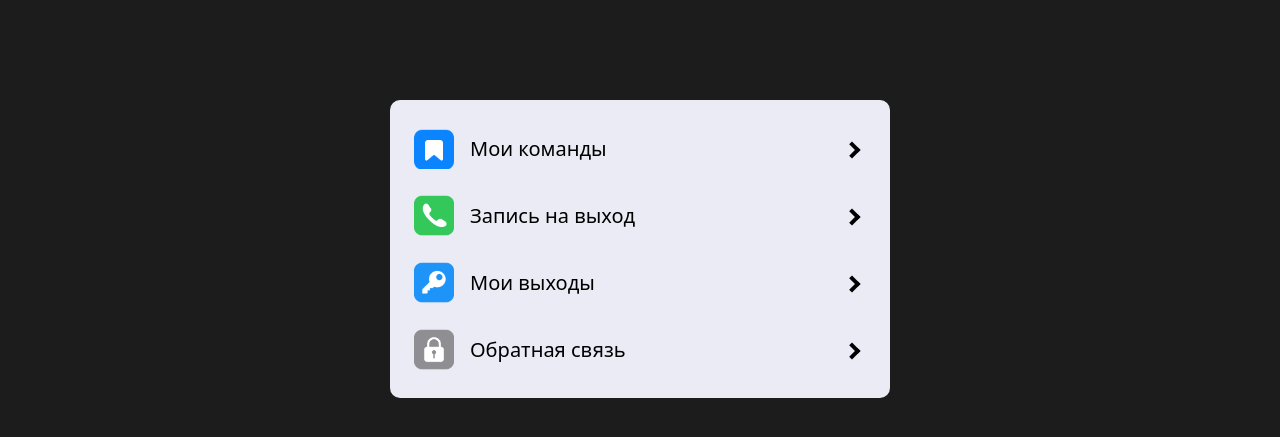
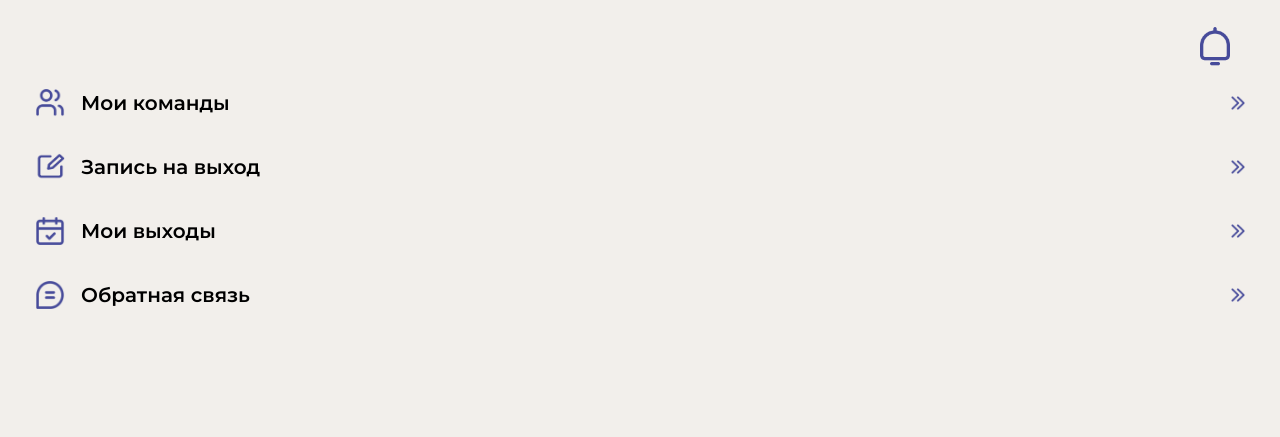
Before and after one commit to keshabobrov/YachtWind, a Flask app: page / in a window 1280 px wide. Shown: the top 437 px of the page. Run offline with Flask 3, Linux system fonts and the light colour scheme; data that the repository does not hold is empty; some libraries are stand-ins or nearby versions.

Commit message:
New design of main page. Added images and icons. Changed base main.css

```diff
--- a/db_access.py
+++ b/db_access.py
@@ -5,9 +5,11 @@ import os
 from dotenv import load_dotenv
 
 load_dotenv(dotenv_path='/usr/share/nginx/html/application/.env')
-host = "172.17.0.4"
+# host = "172.17.0.4"
+host = 'localhost'
 user = "main_connector"
-password = os.getenv("PASSWD")
+# password = os.getenv("PASSWD")
+password = '***REMOVED***'
 database = "yacht_db"
 logging.basicConfig(filename='db_access.log',
                     filemode='a+',
--- a/static/main.css
+++ b/static/main.css
@@ -1,53 +1,84 @@
+@font-face {
+    font-family: 'Montserrat';
+    font-weight: 400 600;
+    src: url(src/Montserrat.ttf)
+}
+
 body {
-    background-color: #1C1C1D;
+    background-color: #F2EFEB;
+    margin: 0;
 }
 
 .container {
     display: flex;
-    margin: 100px auto;
-    max-width: 500px;
-    background-color: #EBEBF5;
-    border-radius: 10px;
-    font-family: system-ui;
+    margin: 25px 35px;
+    font-family: "Montserrat", serif;
+    font-style: normal;
+    font-weight: 400;
     font-size: 20px;
+    line-height: 24px;
+    color: #0D0D0D;
     position: relative;
 }
 
-.mainMenu, .registrationForm, .enroll_menu {
-    margin: 20px 15px 10px;
+.mainMenu {
     display: flex;
     width: 100%;
     flex-direction: column;
     text-align: center;
 }
 
-.enroll_menu {
-    width: auto;
+.rows, .rows_invisible {
+    display: flex;
+    margin-bottom: 36px;
+    flex-direction: row;
+    background-repeat: no-repeat, no-repeat;
+    background-size: 30px, 14px;
+    background-position: 0 50%, 100% 50%;
+    -webkit-tap-highlight-color: rgba(126, 126, 133, 0.3);
 }
 
-.date_picker {
-    display: flex;
-    flex-direction: row;
-    margin: 20px 60px;
+#overlay_registration, #overlay_enroll, #overlay_event, #event_creation {
+    display: none;
 }
 
-#date_picker_text {
-    width: 100%;
-    text-align: center;
-    cursor: pointer;
+#notification_indicator {
+    margin: 0 10px 20px auto;
+    max-width: 40px;
 }
 
-#arrow_date_left, #arrow_date_right {
-    padding: 0px 10px;
+#notification_button {
+    width: 100%;
+}
+
+#my_teams {
+    background-image: url("/static/src/users.png"), url("/static/src/arrow.png");
+}
+
+#enroll_training {
+    background-image: url("/static/src/edit.png"), url("/static/src/arrow.png");
+}
+
+#statistics {
+    background-image: url("/static/src/calendar.png"), url("/static/src/arrow.png");
+}
+
+#feedback {
+    background-image: url("/static/src/message.png"), url("/static/src/arrow.png");
+}
+
+#administration {
+    display: none;
+    background-image: url("/static/src/settings.png"), url("/static/src/arrow.png");
 }
 
 button {
-    display: block;
+    display: flex;
     box-sizing: border-box;
-    padding: 15px;
+    padding: 2px 0;
     width: 100%;
     text-align: left;
-    text-indent: 50px;
+    text-indent: 46px;
     border: none;
     background-color: transparent;
     background-repeat: no-repeat;
@@ -57,179 +88,11 @@ button {
     color: black;
     font-family: inherit;
     font-size: inherit;
+    font-weight: 600;
 }
 
-input {
-    width: 100%;
-    height: 30px;
-    border: 2px solid red;
-    /*background-color: #b1c3d5;*/
-    background-color: inherit;
-    border-radius: 10px;
-}
-
-.textInput {
-    margin: auto 0;
-}
-
-.buttons {
-    display: block;
-    width: 100%;
-}
-
-.submit_button {
-    margin: 10px;
-    display: block;
-    width: 100%;
-    border: 2px solid blue;
-}
-
-.inputBlock {
-    display: flex;
-    flex-direction: row;
-    text-align: left;
-    width: 100%;
-    margin: 40px 10px 0 10px;
-
-}
-
-.inputBoxes {
-    margin: 10px 40px 10px auto;
-    width: 200px;
-}
-
-.rows, .rows_invisible {
-    display: flex;
-    margin-bottom: 10px;
-    flex-direction: row;
-    border-radius: 5px;
-    background-repeat: no-repeat;
-    background-size: 40px;
-    background-position: 2% 50%;
-    -webkit-tap-highlight-color: rgba(126, 126, 133, 0.3);
-}
-
-.rows_invisible {
-    display: none;
-}
-
-.arrow {
-    border: solid black;
-    border-width: 0 4px 4px 0;
-    display: inline-block;
-    padding: 4px;
-}
-
-.arrow_div {
-    margin: auto 10px;
-    width: 29px;
-    height: auto;
-    cursor: pointer;
-}
-
-.right {
-    transform: rotate(-45deg);
-}
-
-.left {
-    transform: rotate(135deg);
-}
-
-#my_teams {
-    background-image: url("/static/src/team_logo.png");
-}
-
-#enroll_training {
-    background-image: url("/static/src/sign.png");
-}
-
-#statistics {
-    background-image: url("/static/src/history.png");
-}
-
-#feedback {
-    background-image: url("/static/src/feedback.png");
-}
-
-#administration {
-    display: none;
-    background-image: url("/static/src/feedback.png");
-}
-
-.overlay {
-    display: none;
-    flex-direction: column;
-    position: absolute;
-    top: 0;
-    padding-bottom: 100px;
-    max-width: inherit;
-    width: 100%;
-    background-color: inherit;
-    border-radius: 10px;
-    z-index: 1;
-}
-
-.overlay_header {
-    position: absolute;
-    margin-top: 0px;
-    width: 100%;
-    right: 0px;
-}
-
-#creation_overlay {
-    display: none;
-    width: auto;
-}
-
-table {
-    padding-right: 30px;
-    margin-top: 20px;
-    text-align: left;
-    border-spacing: 0px;
-    min-height: 200px;
-}
-
-.time_td {
-    padding: 10px;
-    background-color: #2ea6ff;
-    min-width: 50px;
-}
-
-.trainer_td {
-    width: 100%;
-    padding-left: 10px;
-}
-
-.slots_td {
-    text-align: right;
-}
-
-.create_row, .block_row {
-    display: flex;
-    flex-direction: row;
-}
-
-.create_form_input {
-    margin: 0px 20px;
-    width: 100%;
-}
-
-.create_form_label {
-    margin: 10px;
-    width: 100%;
-    text-align: left;
-}
-
-.block_info {
-    background-color: #b1c3d5;
-    border-radius: 5px;
-}
-
-.block_row {
-    margin: 20px;
-}
-
-#team_list {
-    display: flex;
-    min-height: 30px;
-}
+img{
+        max-width: 100%;
+        max-height: 100%;
+        display: block; /* remove extra space below image */
+    }
--- a/static/main.js
+++ b/static/main.js
@@ -50,10 +50,12 @@ function get_id() {
     let telegram = window.Telegram.WebApp;
         try {
             const tgID = telegram.initDataUnsafe.user.id;
-            return tgID
+            return tgID;
         }
         catch (err) {
             console.log("Telegram app not found!");
+            // TODO: REMOVE BEFORE PRODUCTION
+            return 12345;
         }
 }
 
--- a/templates/index.html
+++ b/templates/index.html
@@ -5,7 +5,8 @@
     <meta name="viewport"
           content="width=device-width, user-scalable=no, initial-scale=1.0, maximum-scale=1.0, minimum-scale=1.0">
     <meta http-equiv="X-UA-Compatible" content="ie=edge">
-    <link href="/static/main.css" rel="stylesheet" type="text/css">
+    <link href="../static/main.css" rel="stylesheet" type="text/css">
+<!--    <link href="https://fonts.googleapis.com/css2?family=Montserrat:wght@400..600" rel="stylesheet">-->
     <script src="https://telegram.org/js/telegram-web-app.js"></script>
     <script src="https://ajax.googleapis.com/ajax/libs/jquery/3.6.3/jquery.min.js"></script>
     <title>YachtingBot</title>
@@ -13,30 +14,27 @@
 <body>
     <div class="container">
         <nav class="mainMenu">
+            <div id="notification_indicator"><button type="button" id="notification_button" onclick=""><img src="/static/src/notification.png"></button></div>
             <div class="rows" id="my_teams">
-                <div class="buttons"><button type="button" onclick="document.getElementById('overlay').style.display = 'flex'">Мои команды</button></div>
-                <div class="arrow_div"><i class="arrow right"></i></div>
+                <button type="button" onclick="document.getElementById('overlay').style.display = 'flex'">Мои команды</button>
             </div>
             <div class="rows" id="enroll_training">
-                <div class="buttons"><button type="button" onclick="overlayEvents(1)">Запись на выход</button></div>
-                <div class="arrow_div"><i class="arrow right"></i></div>
+                <button type="button" onclick="overlayEvents(1)">Запись на выход</button>
             </div>
             <div class="rows" id="statistics">
-                <div class="buttons"><button type="button" onclick="getStatistics()">Мои выходы</button></div>
-                <div class="arrow_div"><i class="arrow right"></i></div>
+                <button type="button" onclick="getStatistics()">Мои выходы</button>
             </div>
             <div class="rows" id="feedback">
-                <div class="buttons"><button type="button" onclick="document.getElementById('overlay').style.display = 'flex'">Обратная связь</button></div>
-                <div class="arrow_div"><i class="arrow right"></i></div>
+                <button type="button" onclick="document.getElementById('overlay').style.display = 'flex'">Обратная связь</button>
             </div>
             <div class="rows" id="administration">
-                <div class="buttons"><button type="button" onclick="">Администрирование</button></div>
-                <div class="arrow_div"><i class="arrow right"></i></div>
+                <button type="button" onclick="">Администрирование</button>
             </div>
         </nav>
         <div class="overlay" id="overlay_registration">
             <div class="enroll_menu">
                 <div class="overlay_header">Регистрация</div>
+                <div id="headerLine"></div>
                 <div class="registrationForm">
                     <form action="" id="regForm" method="post">
                         <div class="inputBlock">
@@ -51,6 +49,7 @@
                             <div class="textInput"><label for="middleName">Отчество:</label></div>
                             <div class="inputBoxes"><input type="text" id="middleName" name="middleName"></div>
                         </div>
+                        <div class="buttons"><button type="button" onclick="userRegistration()">Registration</button></div>
                     </form>
                 </div>
             </div>
```
Also changed, not shown: static/main_old.css (added, +248 -0 lines), static/src/Calendar.png (added), static/src/Edit.png (added), static/src/Message.png (added), static/src/Montserrat.ttf (added), static/src/Pentagram.png (added), static/src/Users.png (added), static/src/arrow.png (added), static/src/feedback.png (deleted), static/src/history.png (deleted), static/src/notification.png (added), static/src/settings.png (added), static/src/sign.png (deleted), static/src/team_logo.png (deleted).
